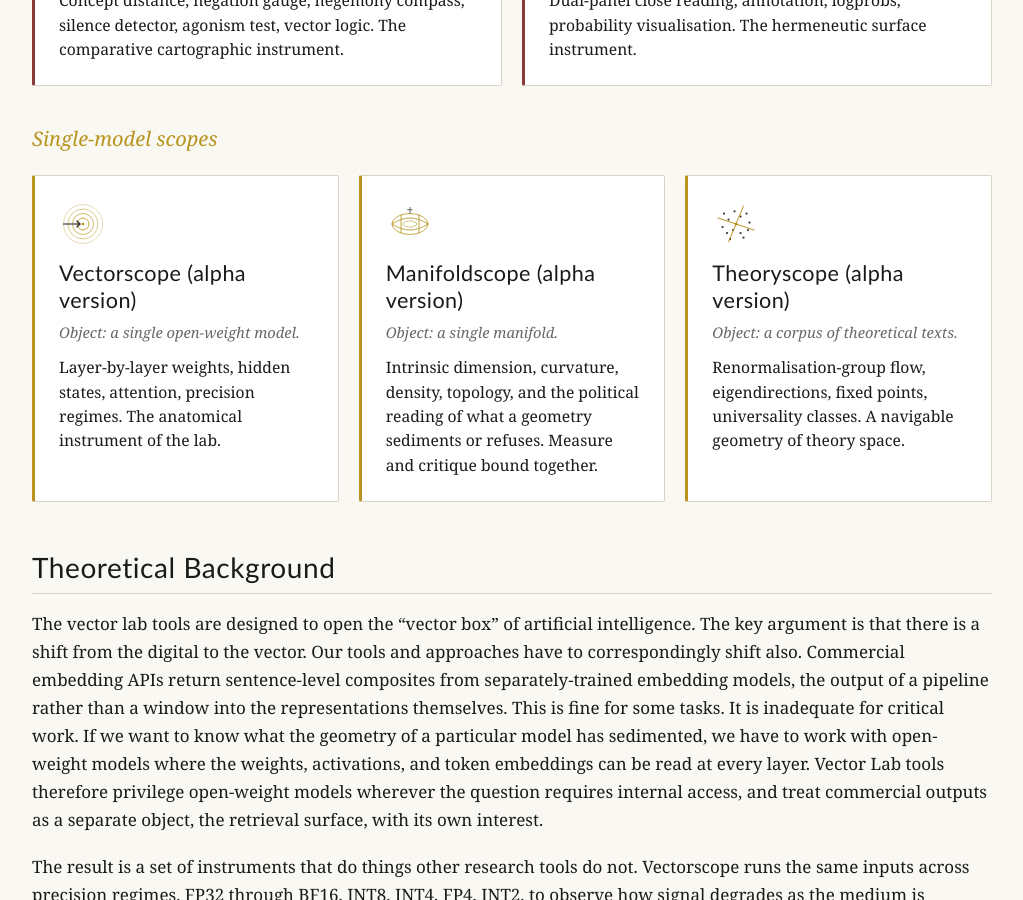
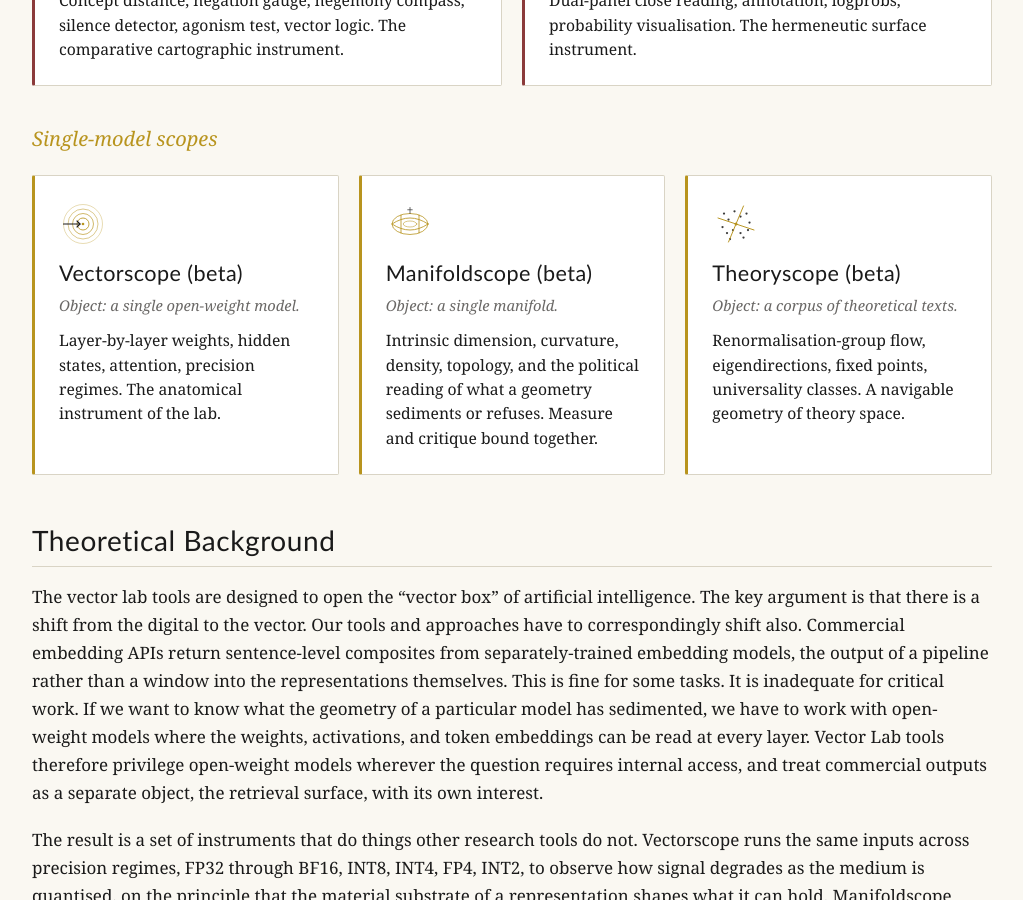
Before and after one commit to vector-lab-tools/vector-lab-tools.github.io, a Jekyll site: the page built from index.md, in a window 1280 px wide and 900 px high, scrolled down 2300 px. Shown: the whole window, without its empty margins (128-1151 px from the left). Built offline with Jekyll 4.4.1, drawn with Linux system fonts in a browser that asks for light colours.

Commit message:
Mark scope tools as beta (was alpha)
Vectorscope, Manifoldscope, and Theoryscope have moved from alpha to
beta. Landing page tool cards, tools overview, per-tool deep dives,
and tier labels updated.

Supported-by: Claude

```diff
--- a/index.md
+++ b/index.md
@@ -75,21 +75,21 @@ graph TB
 
 <article class="tool-card scope">
   <img class="tool-icon" src="/assets/images/tools/vectorscope.svg" alt="">
-  <h3><a href="/tools/vectorscope.html">Vectorscope (alpha version)</a></h3>
+  <h3><a href="/tools/vectorscope.html">Vectorscope (beta)</a></h3>
   <p class="object">Object: a single open-weight model.</p>
   <p>Layer-by-layer weights, hidden states, attention, precision regimes. The anatomical instrument of the lab.</p>
 </article>
 
 <article class="tool-card scope">
   <img class="tool-icon" src="/assets/images/tools/manifoldscope.svg" alt="">
-  <h3><a href="/tools/manifoldscope.html">Manifoldscope (alpha version)</a></h3>
+  <h3><a href="/tools/manifoldscope.html">Manifoldscope (beta)</a></h3>
   <p class="object">Object: a single manifold.</p>
   <p>Intrinsic dimension, curvature, density, topology, and the political reading of what a geometry sediments or refuses. Measure and critique bound together.</p>
 </article>
 
 <article class="tool-card scope">
   <img class="tool-icon" src="/assets/images/tools/theoryscope.svg" alt="">
-  <h3><a href="/tools/theoryscope.html">Theoryscope (alpha version)</a></h3>
+  <h3><a href="/tools/theoryscope.html">Theoryscope (beta)</a></h3>
   <p class="object">Object: a corpus of theoretical texts.</p>
   <p>Renormalisation-group flow, eigendirections, fixed points, universality classes. A navigable geometry of theory space.</p>
 </article>
```
Also changed, not shown: tools.md (+2 -2 lines), tools/manifoldscope.md (+1 -1 lines), tools/theoryscope.md (+2 -2 lines), tools/vectorscope.md (+2 -2 lines).
